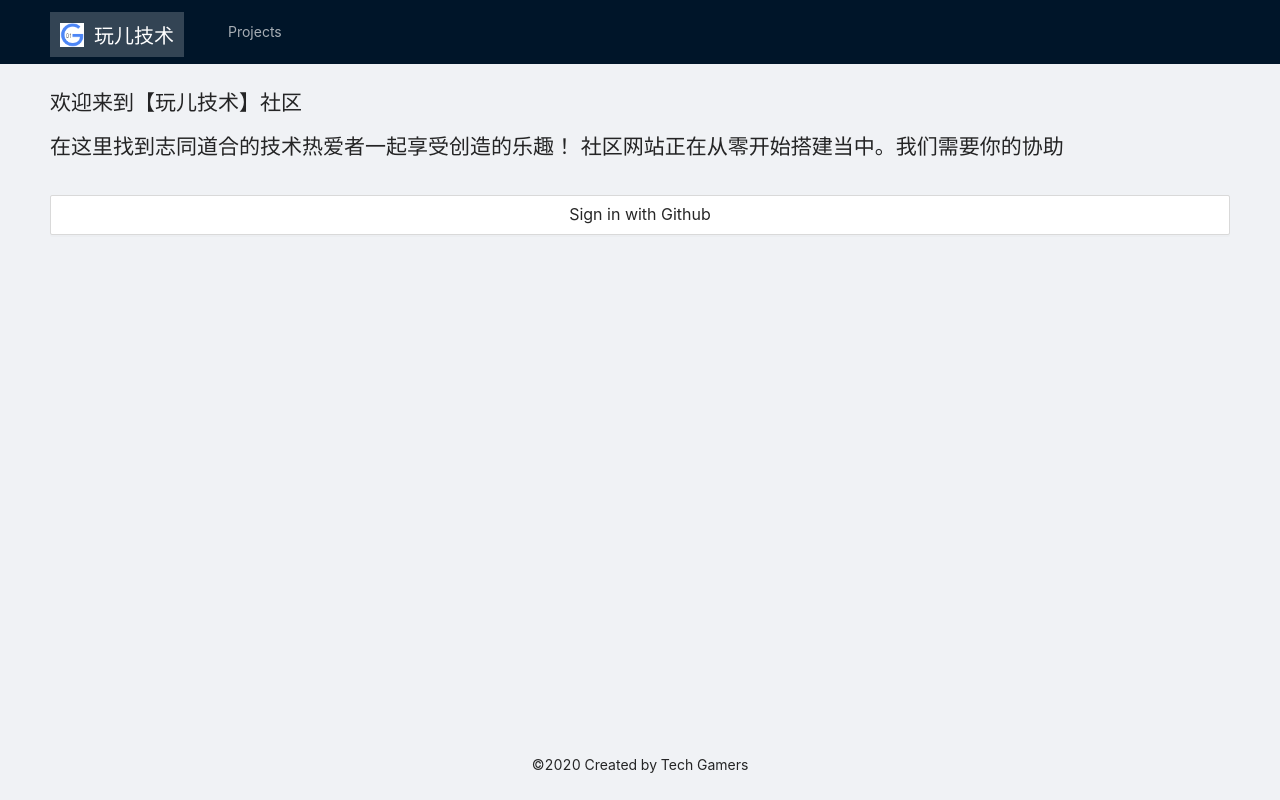
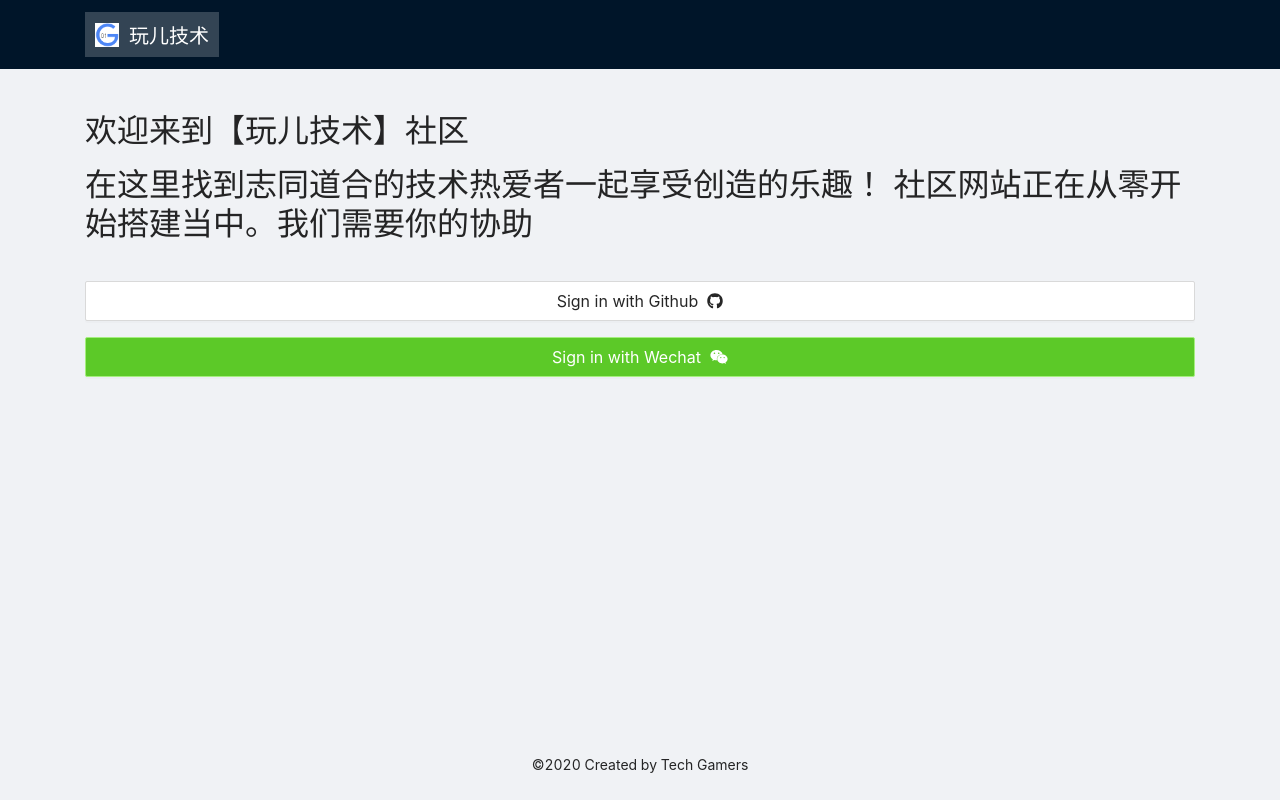
Before and after one commit to tech-gamers/side-project-incubator-web, a React (Create React App) app: page / in a window 1280 px wide. Built offline with nearby package versions, Linux system fonts and the light colour scheme.

Commit message:
Add fontawesome icon

```diff
--- a/package.json
+++ b/package.json
@@ -10,7 +10,12 @@
     "eject": "react-scripts eject"
   },
   "dependencies": {
+    "@fortawesome/fontawesome-svg-core": "^1.2.30",
+    "@fortawesome/free-brands-svg-icons": "^5.14.0",
+    "@fortawesome/free-solid-svg-icons": "^5.14.0",
+    "@fortawesome/react-fontawesome": "^0.1.11",
     "antd": "^4.4.2",
+    "bootstrap": "^4.5.0",
     "node-sass": "^4.14.1",
     "react": "^16.13.1",
     "react-dom": "^16.13.1",
--- a/src/app/App.scss
+++ b/src/app/App.scss
@@ -1,3 +1,11 @@
+.spi-app__header {
+  position: fixed;
+  z-index: 1;
+  width: 100%;
+  color: rgba(255, 255, 255, 0.65);
+  background: #001529;
+}
+
 .spi-app__logo {
   background: rgba(255, 255, 255, 0.2);
   margin: 12px 24px 12px 0;
@@ -21,6 +29,5 @@
   $footerHeight: 70px;
 
   min-height: calc(100vh - #{$headerHeight} - #{$footerHeight}) !important;
-  padding: 0 50px;
   margin-top: $headerHeight;
 }
--- a/src/app/App.tsx
+++ b/src/app/App.tsx
@@ -1,22 +1,21 @@
 import React from 'react';
 import './App.scss';
-import { Layout, Menu } from 'antd';
+import { Layout } from 'antd';
 import Home from './home/Home';
 
-const { Header, Content, Footer } = Layout;
+const { Content, Footer } = Layout;
 
 function App() {
   return (
     <Layout>
-      <Header style={{ position: 'fixed', zIndex: 1, width: '100%' }}>
-        <div className="spi-app__logo">
-          <img src="/assets/images/logo.png" alt="logo" />
-          玩儿技术
-        </div>
-        <Menu theme="dark" mode="horizontal" defaultSelectedKeys={['2']}>
-          <Menu.Item key="1">Projects</Menu.Item>
-        </Menu>
-      </Header>
+      <header className="spi-app__header">
+        <section className="container">
+          <div className="spi-app__logo">
+            <img src="/assets/images/logo.png" alt="logo" />
+            玩儿技术
+          </div>
+        </section>
+      </header>
       <Content className="spi-app__content">
         <Home />
       </Content>
--- /dev/null
+++ b/src/app/home/Home.scss
@@ -0,0 +1,10 @@
+.spi-home__signin-wechat {
+  background-color: #5CC928;
+  border-color: #A5EF7F;
+  color: white;
+  &:hover {
+    background-color: #A5EF7F;
+    color: #2F8819;
+    border-color: #2F8819;
+  }
+}
--- a/src/app/home/Home.tsx
+++ b/src/app/home/Home.tsx
@@ -1,18 +1,25 @@
 import React, { Component } from 'react';
+import './Home.scss';
 import { Button } from 'antd';
+import { FontAwesomeIcon } from '@fortawesome/react-fontawesome';
+import { faGithub, faWeixin } from '@fortawesome/free-brands-svg-icons';
 
 class Home extends Component<{}, {}> {
   render() {
     return (
-      <>
-        <br />
-        <h1>欢迎来到【玩儿技术】社区</h1>
-        <h1>在这里找到志同道合的技术热爱者一起享受创造的乐趣！ 社区网站正在从零开始搭建当中。我们需要你的协助</h1>
+      <div className="container mt-5">
+        <h2>欢迎来到【玩儿技术】社区</h2>
+        <h2>在这里找到志同道合的技术热爱者一起享受创造的乐趣！ 社区网站正在从零开始搭建当中。我们需要你的协助</h2>
         <br />
         <Button type="default" size="large" block>
-          Sign in with Github
+          Sign in with Github &nbsp;
+          <FontAwesomeIcon icon={faGithub} />
         </Button>
-      </>
+        <Button type="default" size="large" block className="mt-3 spi-home__signin-wechat">
+          Sign in with Wechat &nbsp;
+          <FontAwesomeIcon icon={faWeixin} />
+        </Button>
+      </div>
     );
   }
 }
--- a/src/index.scss
+++ b/src/index.scss
@@ -12,4 +12,5 @@ code {
     monospace;
 }
 
+@import '~bootstrap/dist/css/bootstrap.css';
 @import '~antd/dist/antd.css';
```
Also changed, not shown: 1 other file (tests, documents, lock files or other folders).
